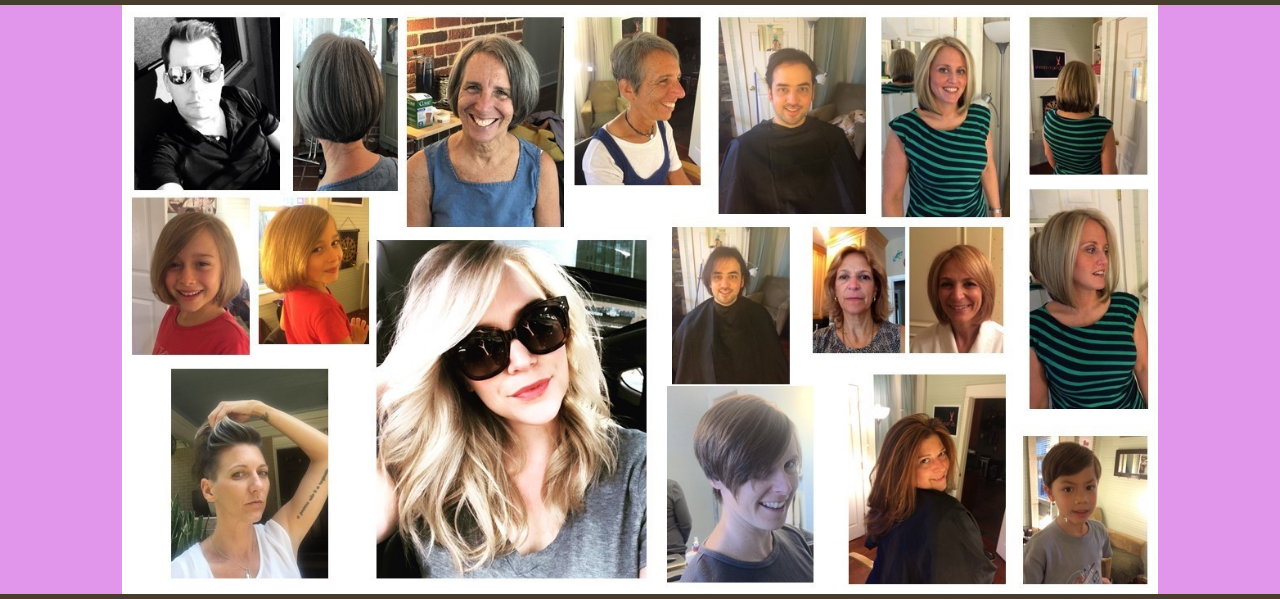
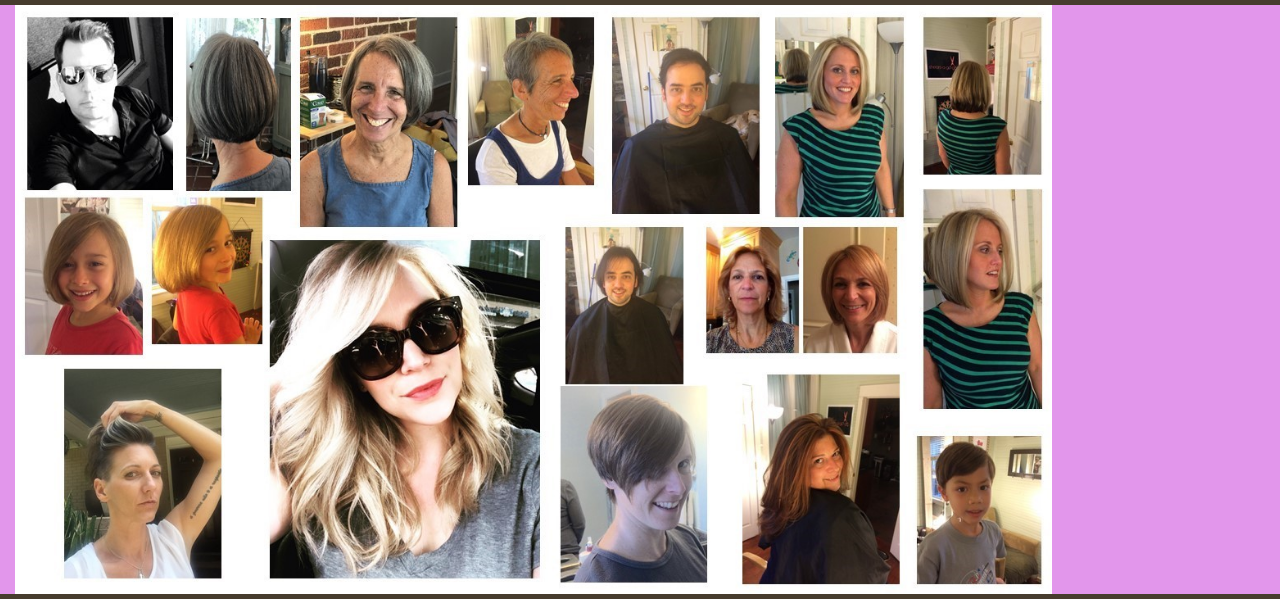
Before and after one commit to 5-Max/dana, a plain HTML site: page index.html in a window 1280 px wide. Shown: the part 96-695 px from the top of the page. Drawn offline with nearby package versions, Linux system fonts and the light colour scheme.

Commit message:
removed justify

```diff
--- a/index.html
+++ b/index.html
@@ -37,8 +37,8 @@
     </nav>
 
     <div class="container-fluid">
-      <div class="row justify-content-center" style="background-color: #E296EB; background-size: cover;">
-        <img id="big" class="col-10 col-sm-10" title="Photo" style="height: auto; width:300px;" src="./pics/collageBig.jpg">
+      <div class="row" style="background-color: #E296EB; background-size: cover;">
+        <img id="big" class="col-10 col-sm-10" title="Photo" src="./pics/collageBig.jpg">
       </div>
     </div>
 
```
